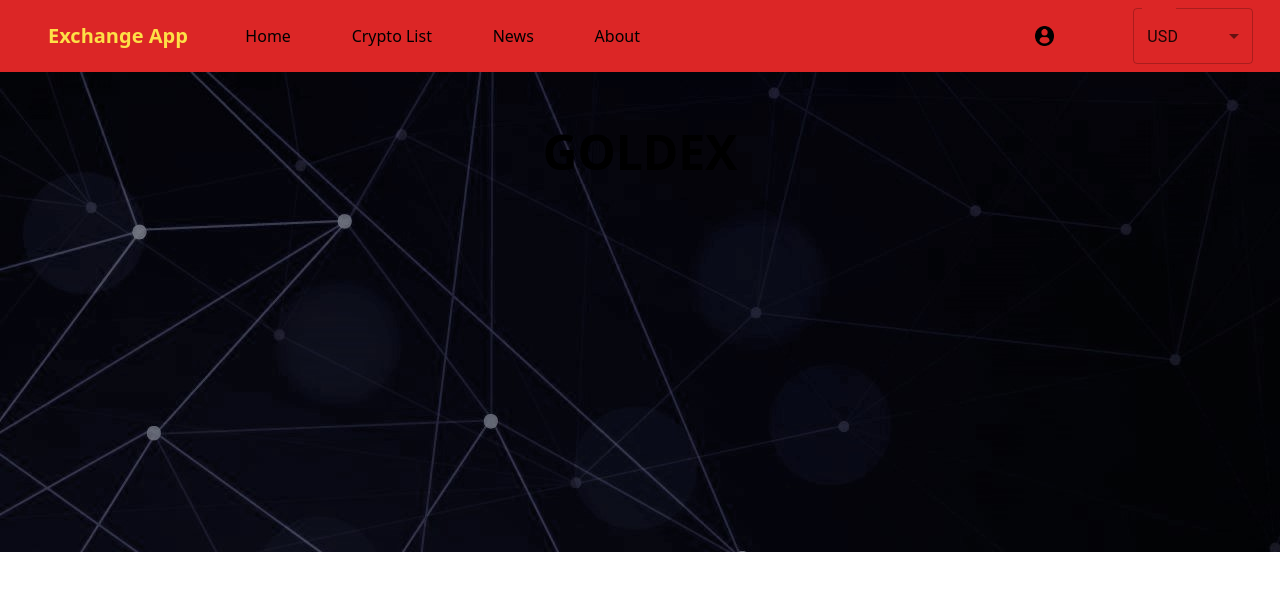
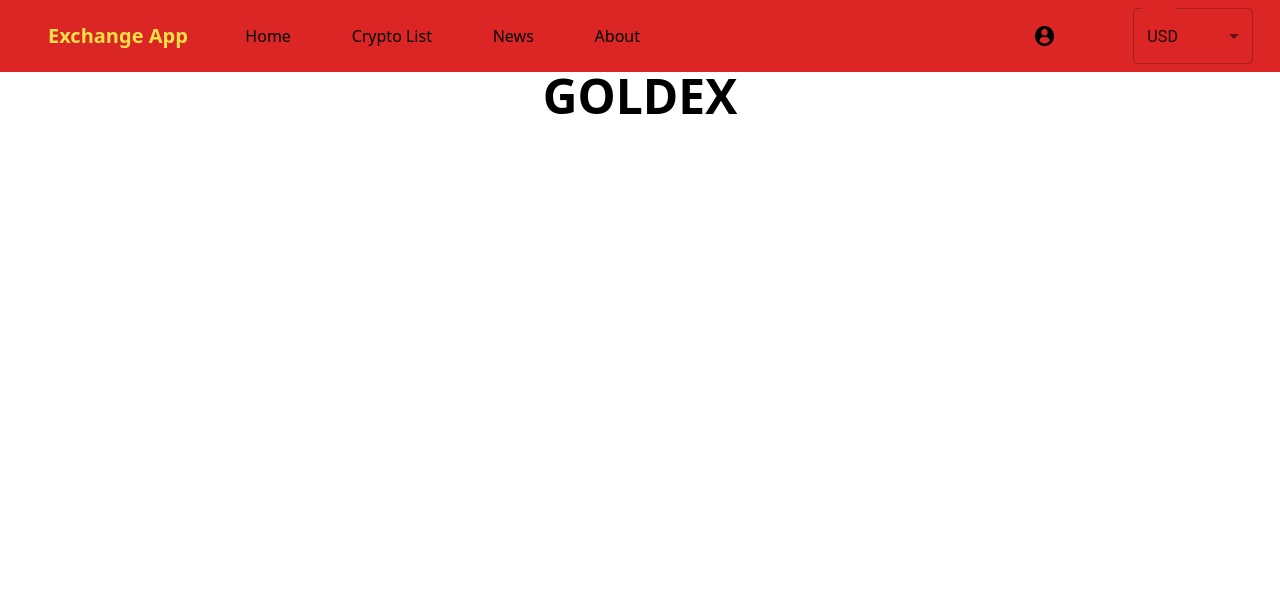
Before and after one commit to zahraRostami1999/crypto, a React (Vite) app in the folder crypto/: page / in a window 1280 px wide. Shown: the top 590 px of the page. Built offline with nearby package versions, Linux system fonts and the light colour scheme.

Commit message:
edit Banner.module.css: edit class name

```diff
--- a/crypto/src/components/banner/Banner.module.css
+++ b/crypto/src/components/banner/Banner.module.css
@@ -1,4 +1,4 @@
-.conatainer{
+.container{
     height: 60%;
     background-position: cover;
     background-repeat: no-repeat;
```
